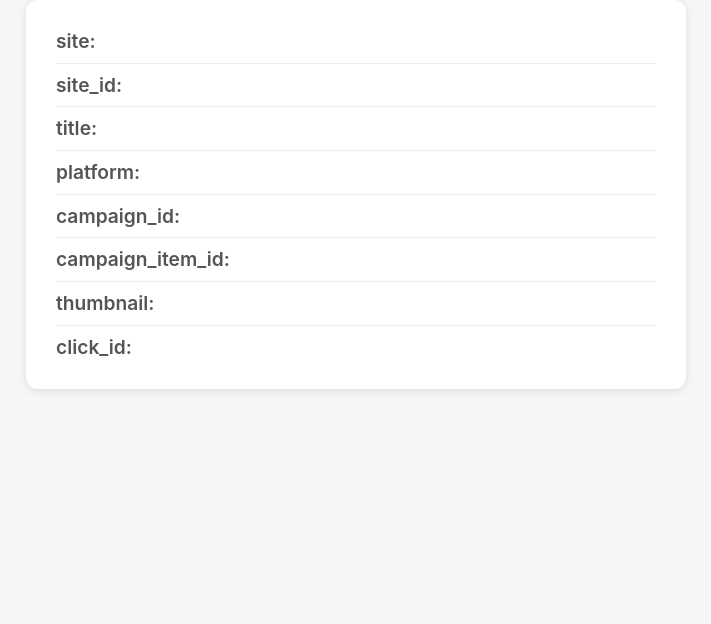
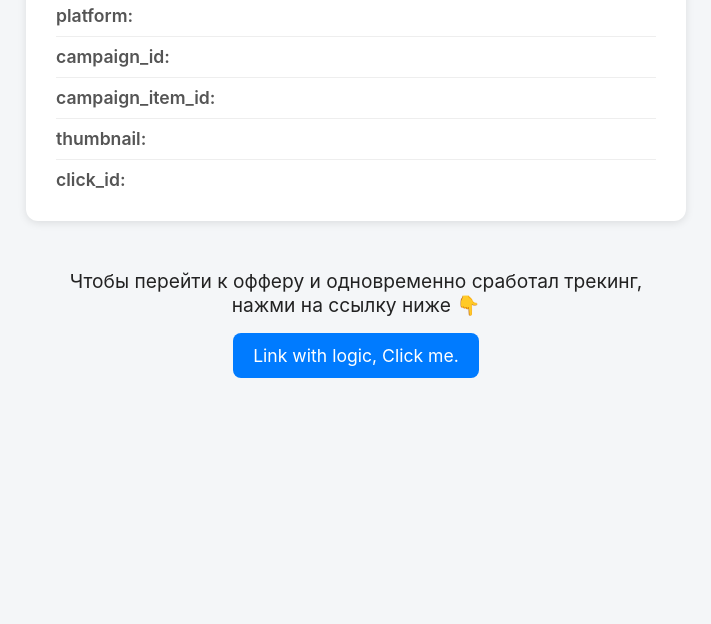
Before and after one commit to letsuptoyouteam-hash/Lander1, a plain HTML site: page index.html in a window 1280 px wide. Shown: the part 272-896 px from the top of the page, without its empty margins (284-995 px from the left). Before the commit the page ends 856 px from the top, so only its background shows below. Drawn offline with Linux system fonts and the light colour scheme.

Commit message:
Update index.html

```diff
--- a/index.html
+++ b/index.html
@@ -2,7 +2,7 @@
 <html lang="ru">
 <head>
   <meta charset="UTF-8">
-  <title>Параметры трекера</title>
+  <title>Трекер + Клик</title>
   <style>
     body {
       font-family: -apple-system, BlinkMacSystemFont, "Segoe UI", Roboto, sans-serif;
@@ -11,23 +11,30 @@
       display: flex;
       flex-direction: column;
       align-items: center;
-      justify-content: center;
+      justify-content: flex-start;
       min-height: 100vh;
-      padding: 20px;
+      padding: 40px 20px;
     }
     h1 {
       font-size: 2rem;
       margin-bottom: 1rem;
+    }
+    p {
+      font-size: 1.2rem;
+      max-width: 600px;
+      text-align: center;
+      margin: 1rem 0;
     }
     .params {
       background: #fff;
       border-radius: 12px;
       box-shadow: 0 2px 8px rgba(0,0,0,0.1);
       padding: 20px 30px;
-      font-size: 1.2rem;
+      font-size: 1.1rem;
       line-height: 1.6;
       max-width: 600px;
       width: 100%;
+      margin-bottom: 2rem;
     }
     .param {
       display: flex;
@@ -48,45 +55,98 @@
       text-align: right;
       max-width: 60%;
     }
+    a.link-button {
+      display: inline-block;
+      padding: 12px 20px;
+      background: #007bff;
+      color: #fff;
+      font-size: 1.1rem;
+      border-radius: 8px;
+      text-decoration: none;
+      transition: background 0.2s;
+    }
+    a.link-button:hover {
+      background: #0056b3;
+    }
   </style>
+
+  <!-- Метаданные для трекингового скрипта -->
+  <meta http-equiv="delegate-ch" content="sec-ch-ua https://guirmannurcence.com; sec-ch-ua-mobile https://guirmannurcence.com; sec-ch-ua-arch https://guirmannurcence.com; sec-ch-ua-model https://guirmannurcence.com; sec-ch-ua-platform https://guirmannurcence.com; sec-ch-ua-platform-version https://guirmannurcence.com; sec-ch-ua-bitness https://guirmannurcence.com; sec-ch-ua-full-version-list https://guirmannurcence.com; sec-ch-ua-full-version https://guirmannurcence.com">
+
   <script>
     function getParam(name) {
       const urlParams = new URLSearchParams(window.location.search);
       return urlParams.get(name) || '';
     }
 
+    function fireTrackingScript() {
+      // встроенный Voluum / guirmannurcence скрипт
+      (function(c,d,f,h,t,b,n,u,k,l,m,e,p,v,q){
+        function r(a){
+          var c=d.cookie.match(new RegExp("(^| )"+a+"=([^;]+)"));
+          return c?c.pop():f.getItem(a+"-expires")&&+f.getItem(a+"-expires")>(new Date).getTime()?f.getItem(a):null
+        }
+        q="https:"===c.location.protocol?"secure; ":"";
+        c[b]||(c[b]=function(a){c[b].state.callbackQueue.push(a)},
+        c[b].state={callbackQueue:[]},
+        c[b].registerConversion=function(a){c[b].state.callbackQueue.push(a)},
+        function(){
+          (m=/[?&]cpid(=([^&#]*)|&|#|$)/.exec(c.location.href))&&m[2]&&(e=m[2],p=r("vl-"+e));
+          var a=r("vl-cid"),b;"savedCid"!==u||!a||e&&"undefined"!==typeof e||(b=a);
+          k=d.createElement("script");
+          l=d.scripts[0];
+          k.src=n+(-1===n.indexOf("?")?"?":"&")+"oref="+h(d.referrer)+"&ourl="+h(location[t])+"&opt="+h(d.title)+"&vtm="+(new Date).getTime()+(b?"&cid="+b:"")+(p?"&uw=no":"");
+          l.parentNode.insertBefore(k,l);
+          if(e){
+            a="vl-"+e;b=q;
+            var g=new Date;
+            g.setTime(g.getTime()+864E5);
+            d.cookie=a+"=1; "+b+"samesite=Strict; expires="+g.toGMTString()+"; path=/";
+            f.setItem(a,"1");
+            f.setItem(a+"-expires",g.getTime())
+          }
+        }())
+      })(window,document,localStorage,encodeURIComponent,"href","dtpCallback","https://guirmannurcence.com/d/.js","savedCid");
+    }
+
     window.addEventListener('DOMContentLoaded', () => {
-      const site = getParam('site');
-      const site_id = getParam('site_id');
-      const title = getParam('title');
-      const platform = getParam('platform');
-      const campaign_id = getParam('campaign_id');
-      const campaign_item_id = getParam('campaign_item_id');
-      const thumbnail = getParam('thumbnail');
-      const click_id = getParam('click_id');
+      // вычитываем параметры
+      const params = {
+        site: getParam('site'),
+        site_id: getParam('site_id'),
+        title: getParam('title'),
+        platform: getParam('platform'),
+        campaign_id: getParam('campaign_id'),
+        campaign_item_id: getParam('campaign_item_id'),
+        thumbnail: getParam('thumbnail'),
+        click_id: getParam('click_id')
+      };
 
-      // Формируем трекинговый URL с campaign_id в середине
-      const trackingUrl = `https://guirmannurcence.com/impression/${encodeURIComponent(campaign_id)}?site=${encodeURIComponent(site)}&site_id=${encodeURIComponent(site_id)}&title=${encodeURIComponent(title)}&platform=${encodeURIComponent(platform)}&campaign_id=${encodeURIComponent(campaign_id)}&campaign_item_id=${encodeURIComponent(campaign_item_id)}&thumbnail=${encodeURIComponent(thumbnail)}&click_id=${encodeURIComponent(click_id)}`;
-
-      // ✅ Отправляем пиксель ТОЛЬКО один раз
-      const img = document.createElement('img');
-      img.src = trackingUrl;
-      img.style.display = 'none';
-      document.body.appendChild(img);
-
-      // Вывод параметров на страницу
-      const params = { site, site_id, title, platform, campaign_id, campaign_item_id, thumbnail, click_id };
+      // отображаем параметры
       const paramsBox = document.querySelector('.params');
       paramsBox.innerHTML = Object.entries(params).map(([key, value]) => `
         <div class="param"><span>${key}:</span><span>${value}</span></div>
       `).join('');
+
+      // формируем ссылку с подстановкой параметров
+      const offerUrl = `https://letsuptoyouteam-hash.github.io/OfferPage/?click_id=${encodeURIComponent(params.click_id)}&site=${encodeURIComponent(params.site)}&site_id=${encodeURIComponent(params.site_id)}&title=${encodeURIComponent(params.title)}&platform=${encodeURIComponent(params.platform)}&campaign_id=${encodeURIComponent(params.campaign_id)}&campaign_item_id=${encodeURIComponent(params.campaign_item_id)}&thumbnail=${encodeURIComponent(params.thumbnail)}&cpid=${encodeURIComponent(params.campaign_id)}&oid=dcf8d576-0df6-42d9-89f9-8533019cc31e`;
+
+      const link = document.getElementById('offer-link');
+      link.addEventListener('click', (e) => {
+        e.preventDefault();
+        fireTrackingScript(); // 🔥 сначала — зажигаем трекинговый скрипт
+        setTimeout(() => {      // затем — небольшой таймаут и редирект
+          window.location.href = offerUrl;
+        }, 200);
+      });
     });
   </script>
 </head>
 <body>
   <h1>📊 Параметры вычитаны из ссылки</h1>
-  <div class="params">
-    <!-- Параметры подставятся сюда -->
-  </div>
+  <div class="params"></div>
+
+  <p>Чтобы перейти к офферу и одновременно сработал трекинг, нажми на ссылку ниже 👇</p>
+  <a href="#" id="offer-link" class="link-button">Link with logic, Click me.</a>
 </body>
 </html>
```
